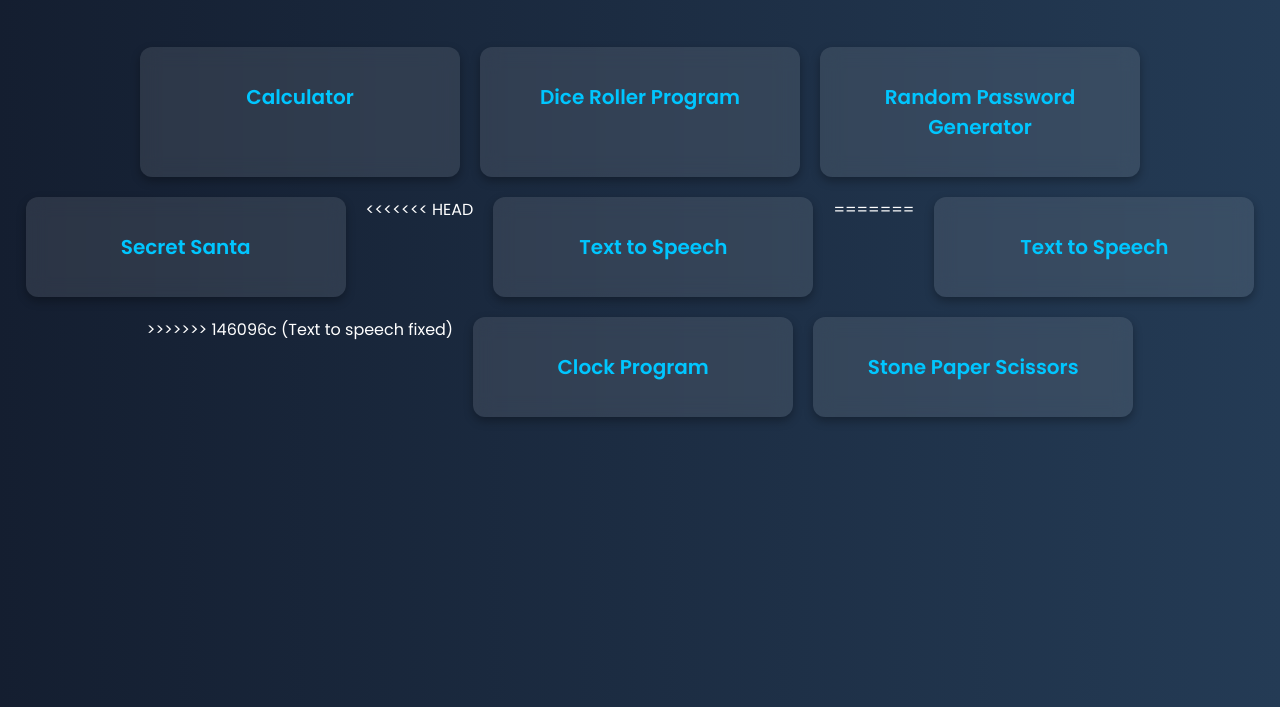
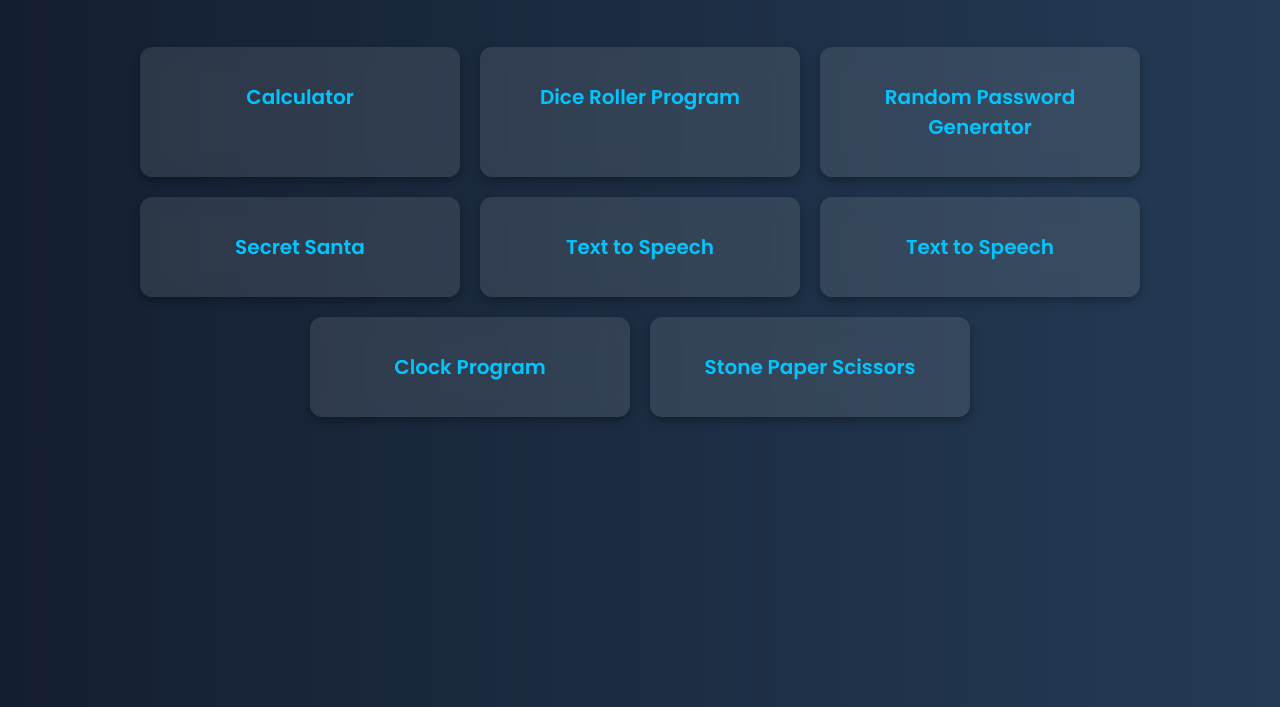
Before and after one commit to Anuj192006/JS-Project, a plain HTML site: page index.html in a window 1280 px wide. Shown: the part 93-800 px from the top of the page. Drawn offline with Linux system fonts and the light colour scheme.

Commit message:
resolved

```diff
--- a/index.html
+++ b/index.html
@@ -62,11 +62,8 @@
         <div class="project"><a href="JS Dice Roller-Program/index.html">Dice Roller Program</a></div>
         <div class="project"><a href="JS Random Password Generator/index.html">Random Password Generator</a></div>
         <div class="project"><a href="JS Secret Santa/index.html">Secret Santa</a></div>
-<<<<<<< HEAD
         <div class="project"><a href="JS TEXT TO SPEECH/index.html">Text to Speech</a></div>
-=======
         <div class="project"><a href="Text To Speech/index.html">Text to Speech</a></div>
->>>>>>> 146096c (Text to speech fixed)
         <div class="project"><a href="JS Clock Program/index.html">Clock Program</a></div>
         <div class="project"><a href="Stone paper scissior/index.html">Stone Paper Scissors</a></div>
     </div>
```
